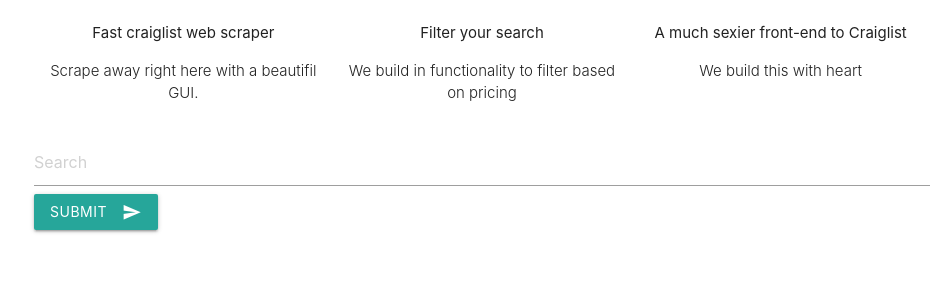
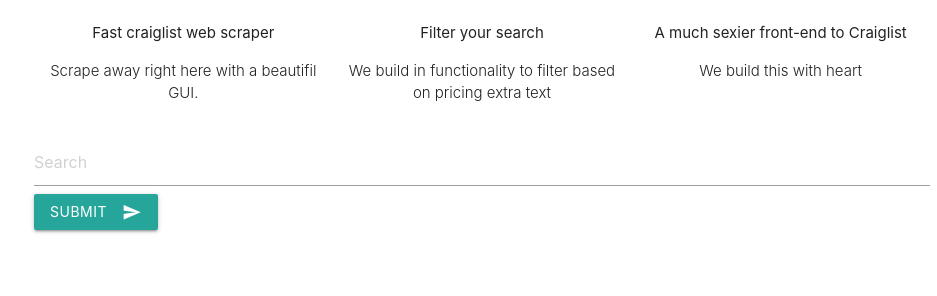
Before and after one commit to Manuelrmz/Craiglist_py, a Django app: template templates/base.html in a window 1280 px wide. Shown: the part 359-655 px from the top of the page, without its empty margins (158-1095 px from the left). Run offline with Django 3.2, Linux system fonts and the light colour scheme; the template is opened without the code that fills it, so the values that code supplies are empty; parts of the project's set-up code (start-up, migrations or seed data) failed here and were passed over.

Commit message:
added dummy text

```diff
--- a/templates/base.html
+++ b/templates/base.html
@@ -2,6 +2,7 @@
 {% load static %}
 <!DOCTYPE html>
 <html lang="en">
+
 <head>
   <meta charset="UTF-8">
   <meta name="viewport" content="width=device-width, initial-scale=1.0">
@@ -11,6 +12,7 @@
   <link rel="stylesheet" href="https://fonts.googleapis.com/icon?family=Material+Icons">
   <title>Craiglist app</title>
 </head>
+
 <body>
   <nav>
     <div class="container nav-wrapper">
@@ -34,7 +36,7 @@
         <div class="center">
           <i class="large material-icons" style="color: orange">camera</i>
           <p>Filter your search</p>
-          <p class="light center">We build in functionality to filter based on pricing</p>
+          <p class="light center">We build in functionality to filter based on pricing extra text</p>
         </div>
       </div>
       <div class="col s4">
@@ -61,4 +63,5 @@
   </div>
   <script src="https://cdnjs.cloudflare.com/ajax/libs/materialize/1.0.0/js/materialize.min.js"></script>
 </body>
+
 </html>
```
